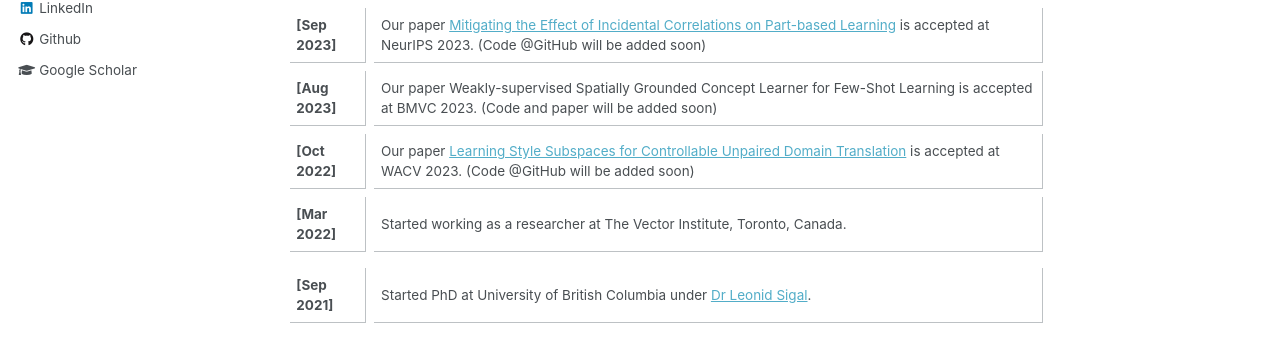
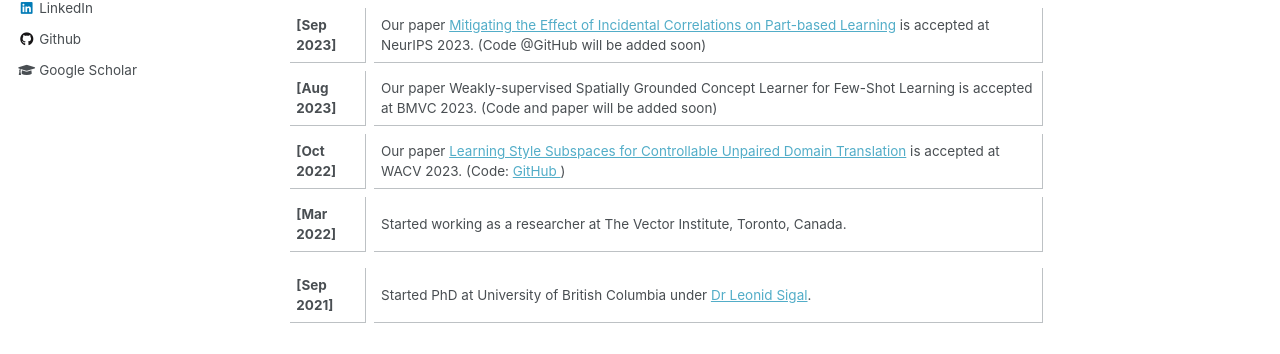
Before and after one commit to GauravBh1010tt/gauravbh1010tt.github.io, a Jekyll site: the page built from _pages/about.md, in a window 1280 px wide and 1002 px high. Shown: the part 468-822 px from the top of the window. Built offline with Jekyll 4.4.1, drawn with Linux system fonts in a browser that asks for light colours.

Commit message:
updating home

```diff
--- a/_pages/about.md
+++ b/_pages/about.md
@@ -27,7 +27,7 @@ Grounded Concept Learner for Few-Shot Learning is accepted at BMVC 2023. (Code a
             </tr>
           <tr>
               <td><strong>[Oct 2022]</strong></td>
-              <td> Our paper <a href="https://openaccess.thecvf.com/content/WACV2023/papers/Bhatt_Learning_Style_Subspaces_for_Controllable_Unpaired_Domain_Translation_WACV_2023_paper.pdf"> Learning Style Subspaces for Controllable Unpaired Domain Translation</a> is accepted at WACV 2023. (Code @GitHub will be added soon)</td>
+              <td> Our paper <a href="https://openaccess.thecvf.com/content/WACV2023/papers/Bhatt_Learning_Style_Subspaces_for_Controllable_Unpaired_Domain_Translation_WACV_2023_paper.pdf"> Learning Style Subspaces for Controllable Unpaired Domain Translation</a> is accepted at WACV 2023. (Code: <a href="https://github.com/GauravBh1010tt/Controllable-Domain-Translation"> GitHub </a>)</td>
             </tr>
           <tr>
               <td><strong>[Mar 2022]</strong></td>
```
